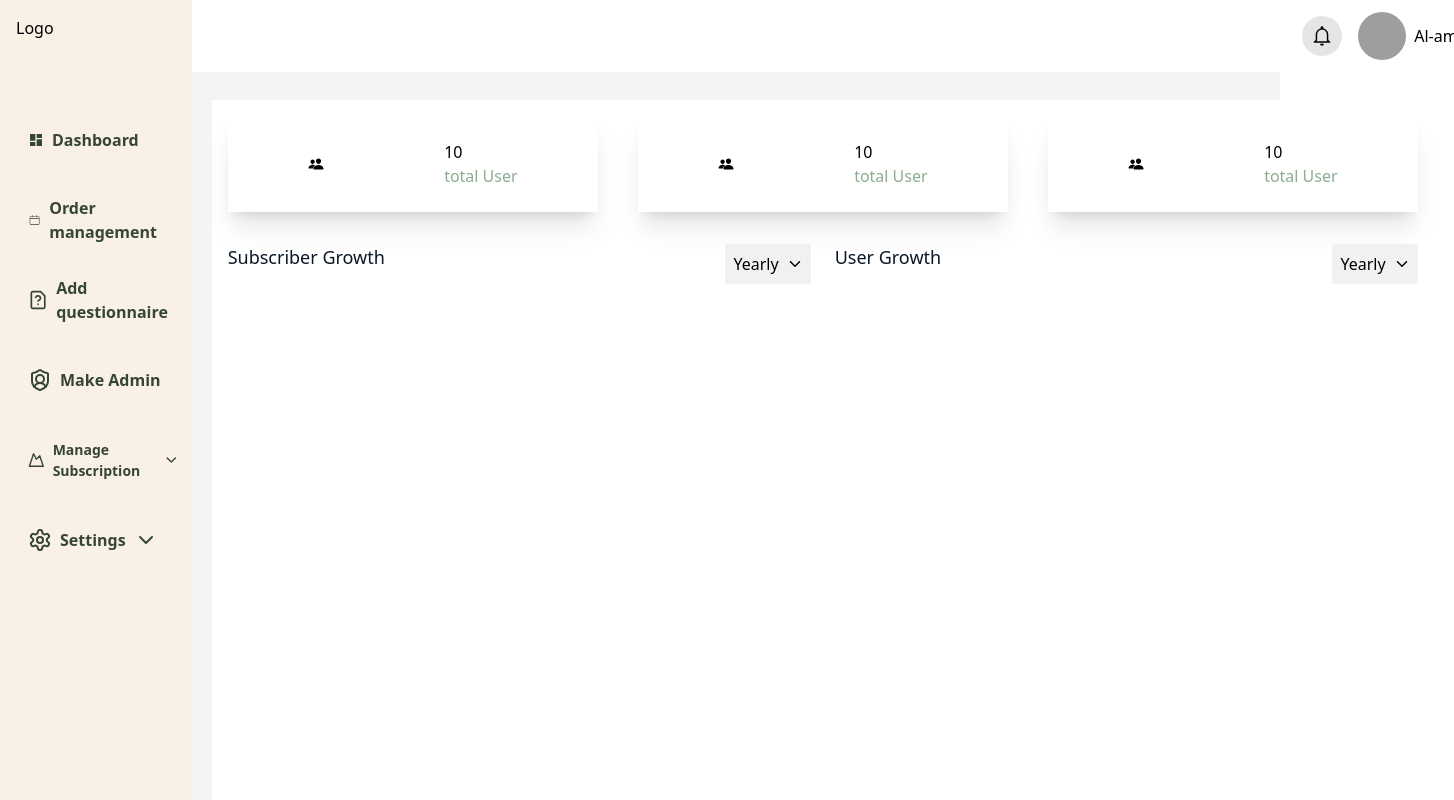
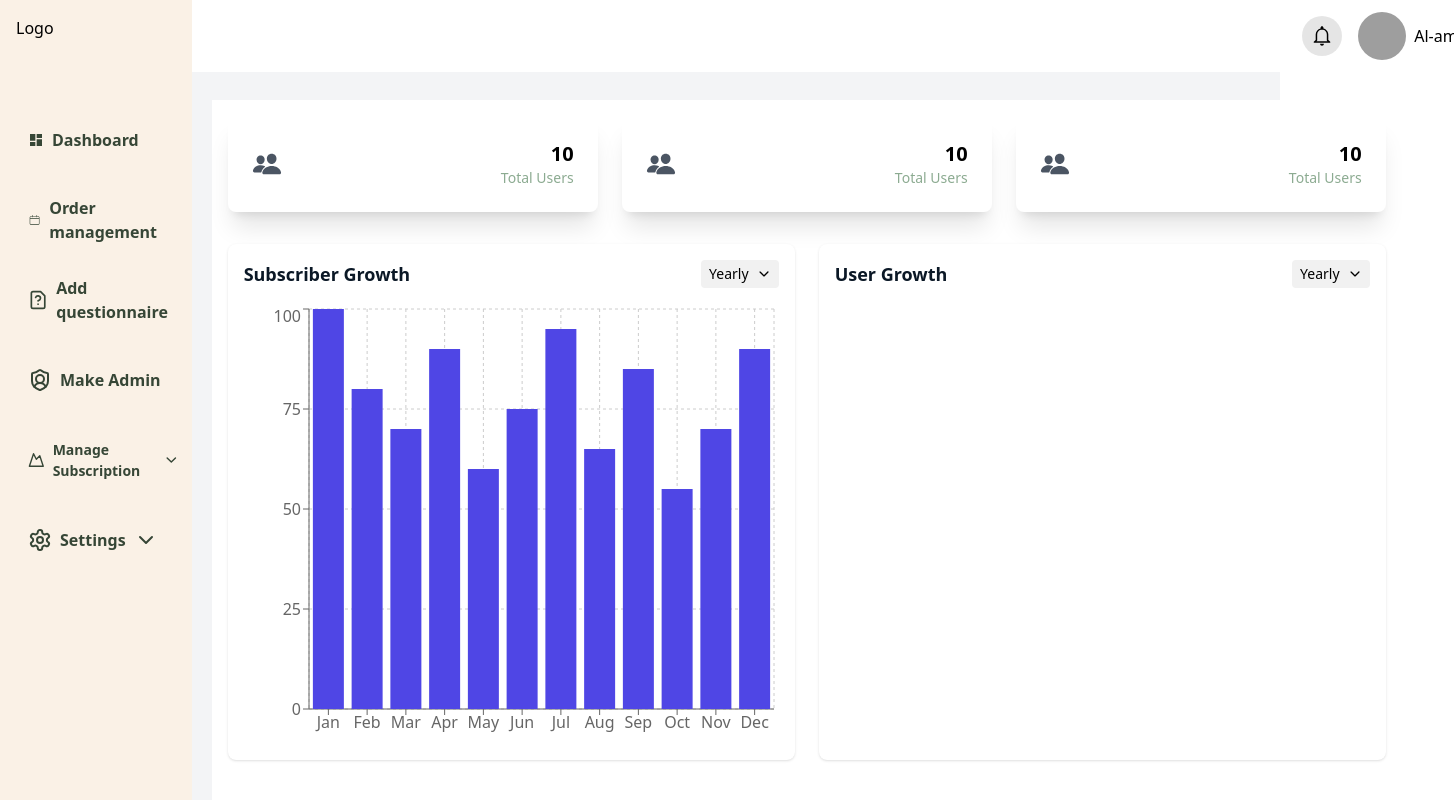
Before and after one commit to AHAl-amin/create-dashboard, a React (Vite) app: page /dashboard in a window 1280 px wide. Shown: the whole page, 1454 px wide, since content can reach past the window. Built offline with nearby package versions, Linux system fonts and the light colour scheme; grey boxes are pictures that could not be loaded.

Commit message:
added chart

```diff
--- a/src/Pages/Dashboard/Dashboard.jsx
+++ b/src/Pages/Dashboard/Dashboard.jsx
@@ -1,147 +1,82 @@
 import React from 'react'
-
 import { IoIosArrowDown } from 'react-icons/io'
 import { IoPeople } from 'react-icons/io5'
-import { Bar, BarChart, CartesianGrid, Legend, Rectangle, ResponsiveContainer, Tooltip, XAxis, YAxis } from 'recharts';
-// import { BarChart, Bar, Rectangle, XAxis, YAxis, CartesianGrid, Tooltip, Legend, ResponsiveContainer } from 'recharts';
-
+import { BarChart, Bar, ResponsiveContainer, XAxis, YAxis, Tooltip, CartesianGrid } from 'recharts'
 
 const data = [
-  {
-    name: 'Page A',
-    uv: 4000,
-    pv: 2400,
-    amt: 2400,
-  },
-  {
-    name: 'Page B',
-    uv: 3000,
-    pv: 1398,
-    amt: 2210,
-  },
-  {
-    name: 'Page C',
-    uv: 2000,
-    pv: 9800,
-    amt: 2290,
-  },
-  {
-    name: 'Page D',
-    uv: 2780,
-    pv: 3908,
-    amt: 2000,
-  },
-  {
-    name: 'Page E',
-    uv: 1890,
-    pv: 4800,
-    amt: 2181,
-  },
-  {
-    name: 'Page F',
-    uv: 2390,
-    pv: 3800,
-    amt: 2500,
-  },
-  {
-    name: 'Page G',
-    uv: 3490,
-    pv: 4300,
-    amt: 2100,
-  },
+  { name: 'Jan', uv: 100 },
+  { name: 'Feb', uv: 80 },
+  { name: 'Mar', uv: 70 },
+  { name: 'Apr', uv: 90 },
+  { name: 'May', uv: 60 },
+  { name: 'Jun', uv: 75 },
+  { name: 'Jul', uv: 95 },
+  { name: 'Aug', uv: 65 },
+  { name: 'Sep', uv: 85 },
+  { name: 'Oct', uv: 55 },
+  { name: 'Nov', uv: 70 },
+  { name: 'Dec', uv: 90 },
 ];
 function Dashboard() {
-
-
-
   return (
-    <div className='bg-[#FFFFFF] h-screen w-full'>
-      <div className='flex justify-between  gap-10 p-4'>
-        <div className='w-[370px] shadow-xl'>
-          <div className='shadow-[Drop Shadow/600px] flex items-center justify-between px-20 py-6 '>
-            <IoPeople />
-            <div>
-              <p>10</p>
-              <p className='text-[#8CAB91] text-[16px] shadow-2xl'>total User</p>
+    <div className='bg-[#FFFFFF] min-h-screen w-full p-4'>
+      {/* Top Cards */}
+      <div className='flex justify-between gap-6 mb-8'>
+        {[1, 2, 3].map((_, i) => (
+          <div key={i} className='w-[370px] shadow-xl rounded-lg bg-white p-6 flex items-center justify-between'>
+            <IoPeople className='text-3xl text-[#4B5563]' />
+            <div className='text-right'>
+              <p className='text-xl font-bold'>10</p>
+              <p className='text-[#8CAB91] text-sm'>Total Users</p>
             </div>
           </div>
-
-        </div>
-        <div className='w-[370px] shadow-xl'>
-          <div className='shadow-[Drop Shadow/600px] flex items-center justify-between px-20 py-6 '>
-            <IoPeople />
-            <div>
-              <p>10</p>
-              <p className='text-[#8CAB91] text-[16px] shadow-2xl'>total User</p>
-            </div>
-          </div>
-
-        </div>
-        <div className='w-[370px] shadow-xl'>
-          <div className='shadow-[Drop Shadow/600px] flex items-center justify-between px-20 py-6 '>
-            <IoPeople />
-            <div>
-              <p>10</p>
-              <p className='text-[#8CAB91] text-[16px] shadow-2xl'>total User</p>
-            </div>
-          </div>
-
-        </div>
-
-
-
-
+        ))}
       </div>
 
-
-      <div className='flex justify-between gap-6 p-4'>
-        {/* subscriber Growth */}
-        <div className='  w-1/2'>
-          <div className='flex justify-between '>
-            <div className=''>
-              <p className='text-[#0B1826] text-[18px] font-medium'>Subscriber Growth</p>
-            </div>
-            <div className='flex gap-2 items-center p-2 rounded-sm bg-[#F1F1F1]'>
+      {/* Charts */}
+      <div className='flex gap-6'>
+        {/* Subscriber Growth */}
+        <div className='w-1/2 bg-white p-4 rounded-lg shadow'>
+          <div className='flex justify-between items-center mb-4'>
+            <p className='text-[#0B1826] text-lg font-semibold'>Subscriber Growth</p>
+            <div className='flex items-center gap-2 bg-[#F1F1F1] px-2 py-1 rounded text-sm cursor-pointer'>
               <span>Yearly</span>
               <IoIosArrowDown />
             </div>
-
           </div>
-          <div>
+          <div className='h-[440px]'>
             <ResponsiveContainer width="100%" height="100%">
-              <BarChart
-                width={500}
-                height={300}
-                data={data}
-                margin={{
-                  top: 5,
-                  right: 30,
-                  left: 20,
-                  bottom: 5,
-                }}
-              >
+              <BarChart data={data}>
                 <CartesianGrid strokeDasharray="3 3" />
                 <XAxis dataKey="name" />
                 <YAxis />
                 <Tooltip />
-                <Legend />
-                <Bar dataKey="pv" fill="#8884d8" activeBar={<Rectangle fill="pink" stroke="blue" />} />
-                <Bar dataKey="uv" fill="#82ca9d" activeBar={<Rectangle fill="gold" stroke="purple" />} />
+                <Bar dataKey="uv" fill="#4F46E5" />
               </BarChart>
             </ResponsiveContainer>
           </div>
-
         </div>
 
-        {/* user Growth */}
-        <div className=' flex justify-between w-1/2'>
-          <div className=''>
-            <p className='text-[#0B1826] text-[18px] font-medium'>User Growth</p>
+        {/* User Growth */}
+        <div className='w-1/2 bg-white p-4 rounded-lg shadow'>
+          <div className='flex justify-between items-center mb-4'>
+            <p className='text-[#0B1826] text-lg font-semibold'>User Growth</p>
+            <div className='flex items-center gap-2 bg-[#F1F1F1] px-2 py-1 rounded text-sm cursor-pointer'>
+              <span>Yearly</span>
+              <IoIosArrowDown />
+            </div>
           </div>
-          <div className='flex gap-2 items-center p-2 rounded-sm bg-[#F1F1F1]'>
-            <span>Yearly</span>
-            <IoIosArrowDown />
-          </div>
+          {/* <div className='h-[300px]'>
+            <ResponsiveContainer width="100%" height="100%">
+              <BarChart data={data}>
+                <CartesianGrid strokeDasharray="3 3" />
+                <XAxis dataKey="name" />
+                <YAxis />
+                <Tooltip />
+                <Bar dataKey="pv" fill="#10B981" />
+              </BarChart>
+            </ResponsiveContainer>
+          </div> */}
         </div>
       </div>
     </div>
```
